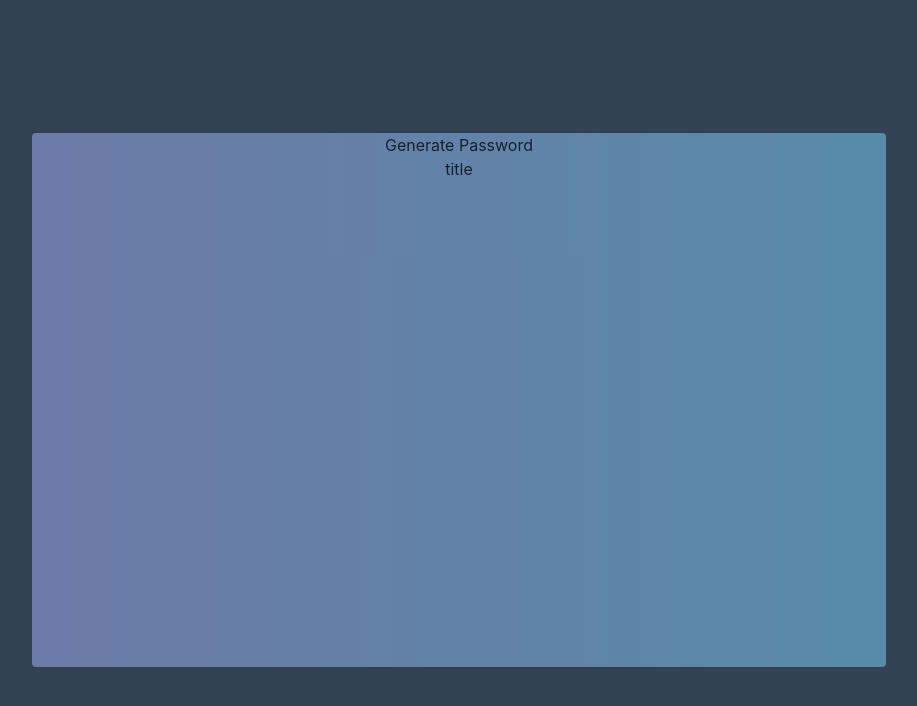
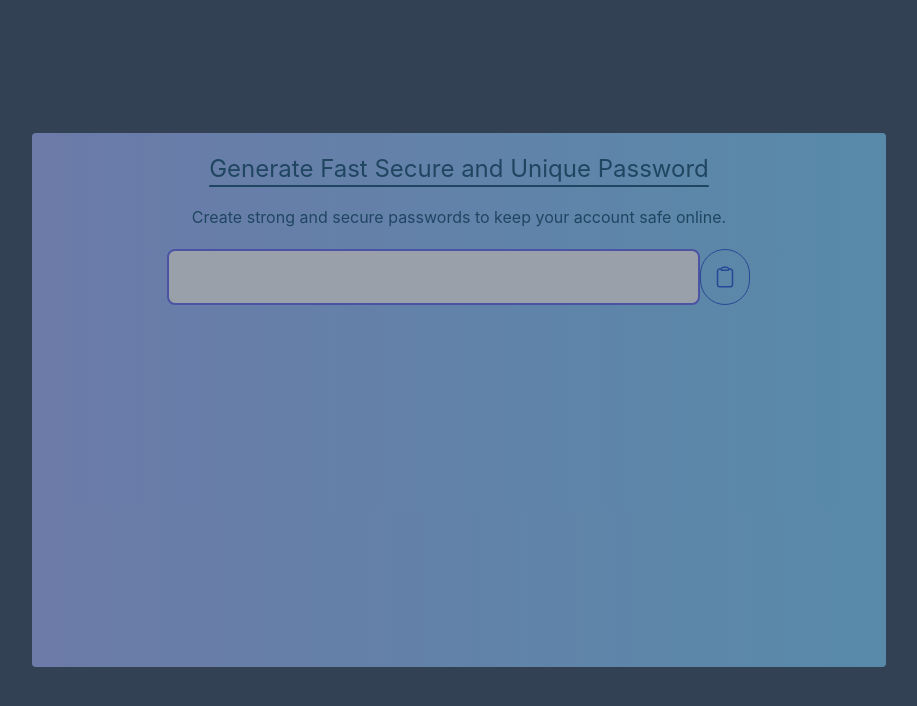
Before and after one commit to wodsuz/PasswordGenerator, a Next.js app: page / in a window 1280 px wide. Shown: the top 706 px of the page, without its empty margins (181-1098 px from the left). Built offline with nearby package versions, Linux system fonts and the light colour scheme.

Commit message:
text field added

```diff
--- /dev/null
+++ b/components/Preferances/Preferances.tsx
@@ -0,0 +1,5 @@
+function Title() {
+  return <></>;
+}
+
+export default Title;
--- /dev/null
+++ b/components/Preferances/index.ts
@@ -0,0 +1 @@
+export { default } from "./Preferances";
--- /dev/null
+++ b/components/Title/Title.tsx
@@ -0,0 +1,40 @@
+function Title() {
+  return (
+    <>
+      <h3 className="m-5 text-2xl text-center underline underline-offset-8 text-sky-900">
+        Generate Fast Secure and Unique Password
+      </h3>
+      <h2 className="m-5 text-center text-1xl text-sky-900">
+        Create strong and secure passwords to keep your account safe online.
+      </h2>
+      <div className="flex justify-center mb-2 text-center underline underline-offset-8 text-sky-900 ">
+        <div className="flex justify-center">
+          <input
+            type="user"
+            className="items-center w-full px-8 py-2 border-2 border-indigo-500 rounded-lg lg:text-3xl sm:text-xl text-sky-400 focus:outline-none"
+          />
+          <button
+            type="button"
+            className="p-3 text-center text-blue-700 border border-blue-700 rounded-full hover:bg-blue-700 hover:text-white"
+          >
+            <svg
+              xmlns="http://www.w3.org/2000/svg"
+              fill="none"
+              viewBox="0 0 24 24"
+              stroke-width="1.5"
+              stroke="currentColor"
+              className="w-6 h-6"
+            >
+              <path
+                stroke-linecap="round"
+                stroke-linejoin="round"
+                d="M15.666 3.888A2.25 2.25 0 0013.5 2.25h-3c-1.03 0-1.9.693-2.166 1.638m7.332 0c.055.194.084.4.084.612v0a.75.75 0 01-.75.75H9a.75.75 0 01-.75-.75v0c0-.212.03-.418.084-.612m7.332 0c.646.049 1.288.11 1.927.184 1.1.128 1.907 1.077 1.907 2.185V19.5a2.25 2.25 0 01-2.25 2.25H6.75A2.25 2.25 0 014.5 19.5V6.257c0-1.108.806-2.057 1.907-2.185a48.208 48.208 0 011.927-.184"
+              />
+            </svg>
+          </button>
+        </div>
+      </div>
+    </>
+  );
+}
+export default Title;
--- /dev/null
+++ b/components/Title/index.ts
@@ -0,0 +1 @@
+export { default } from "./Title";
--- /dev/null
+++ b/components/index.ts
@@ -0,0 +1,2 @@
+export { default as Title } from "./Title";
+export { default as Preferances } from "./Preferances";
--- a/pages/index.tsx
+++ b/pages/index.tsx
@@ -1,5 +1,6 @@
 import type { NextPage } from "next";
 import Head from "next/head";
+import { Title, Preferances } from "../components";
 
 const Home: NextPage = () => {
   return (
@@ -7,11 +8,9 @@ const Home: NextPage = () => {
       <Head>
         <title>Passwprd Generator</title>
       </Head>
-
       <div className="flex h-screen">
-        <div className="m-auto h-2/3 w-2/3 bg-gradient-to-r from-indigo-300 to-sky-300 opacity-50 rounded">
-          <h3 className="text-center">Generate Password</h3>
-          <h3 className="text-center">title</h3>
+        <div className="w-2/3 m-auto rounded opacity-50 h-2/3 bg-gradient-to-r from-indigo-300 to-sky-300">
+          <Title />
         </div>
       </div>
     </>
```
